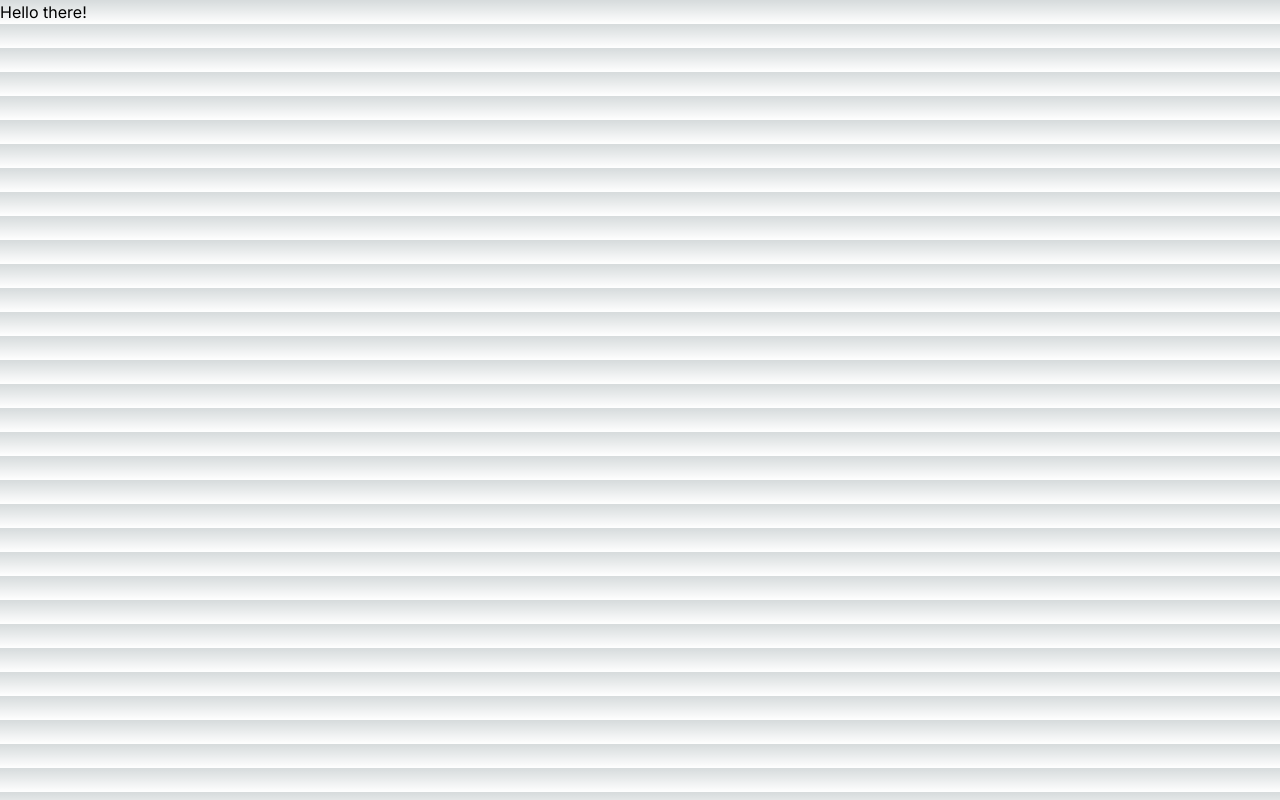
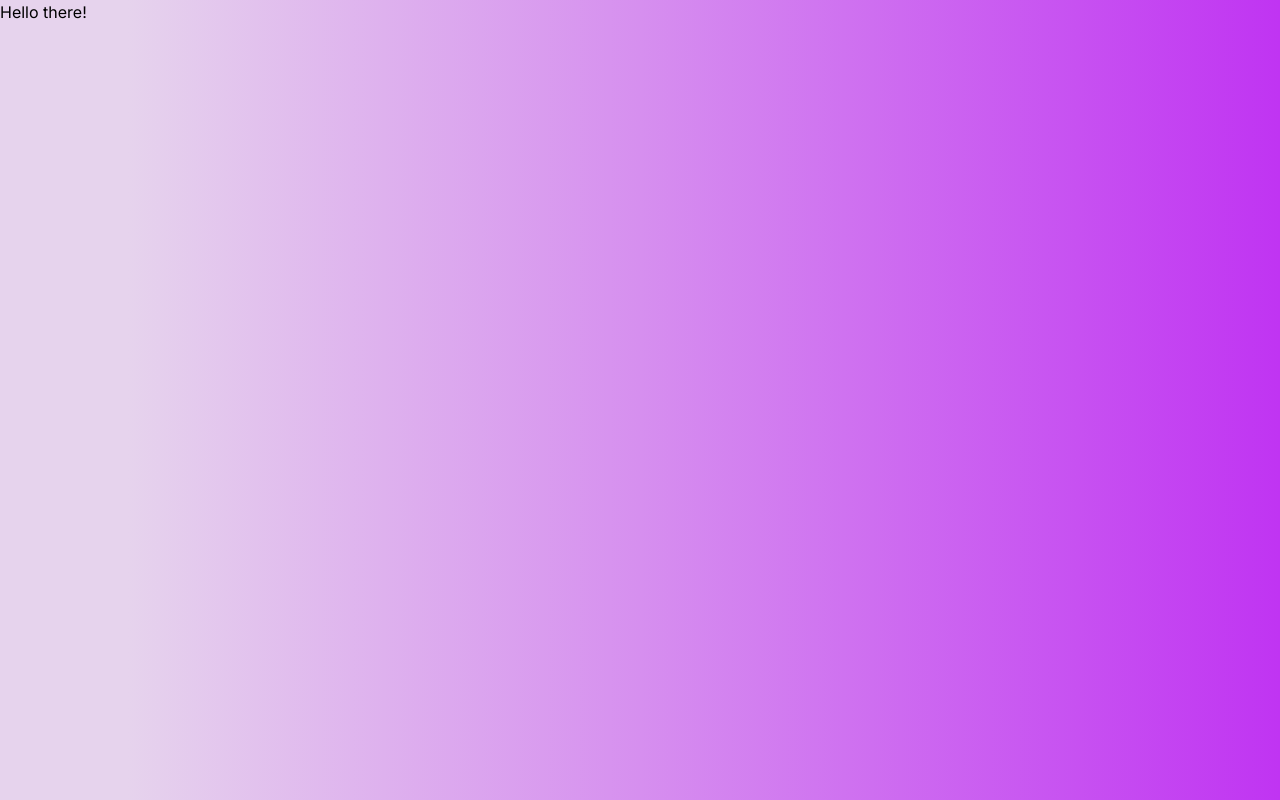
Before and after one commit to X-DSI/dannynabby.com, a Next.js app: page / in a window 1280 px wide. Built offline with nearby package versions, Linux system fonts and the light colour scheme.

Commit message:
Added Custom colors for Background colors

```diff
--- a/src/app/page.tsx
+++ b/src/app/page.tsx
@@ -2,7 +2,7 @@ import Image from "next/image";
 
 export default function Home() {
   return (
-    <main className="">
+    <main className="h-screen bg-gradient-to-r from-superlight-lavender from-10% via-lavender via-50% to-dark-lavender to-100% ">
       <div className="flex center">Hello there!</div>
     </main>
   );
--- a/tailwind.config.ts
+++ b/tailwind.config.ts
@@ -14,6 +14,11 @@ const config: Config = {
           "conic-gradient(from 180deg at 50% 50%, var(--tw-gradient-stops))",
       },
     },
+    colors: {
+      "superlight-lavender": "#E6D3ED",
+      lavender: "#D68FEF",
+      "dark-lavender": "#C034F2",
+    },
   },
   plugins: [],
 };
```
